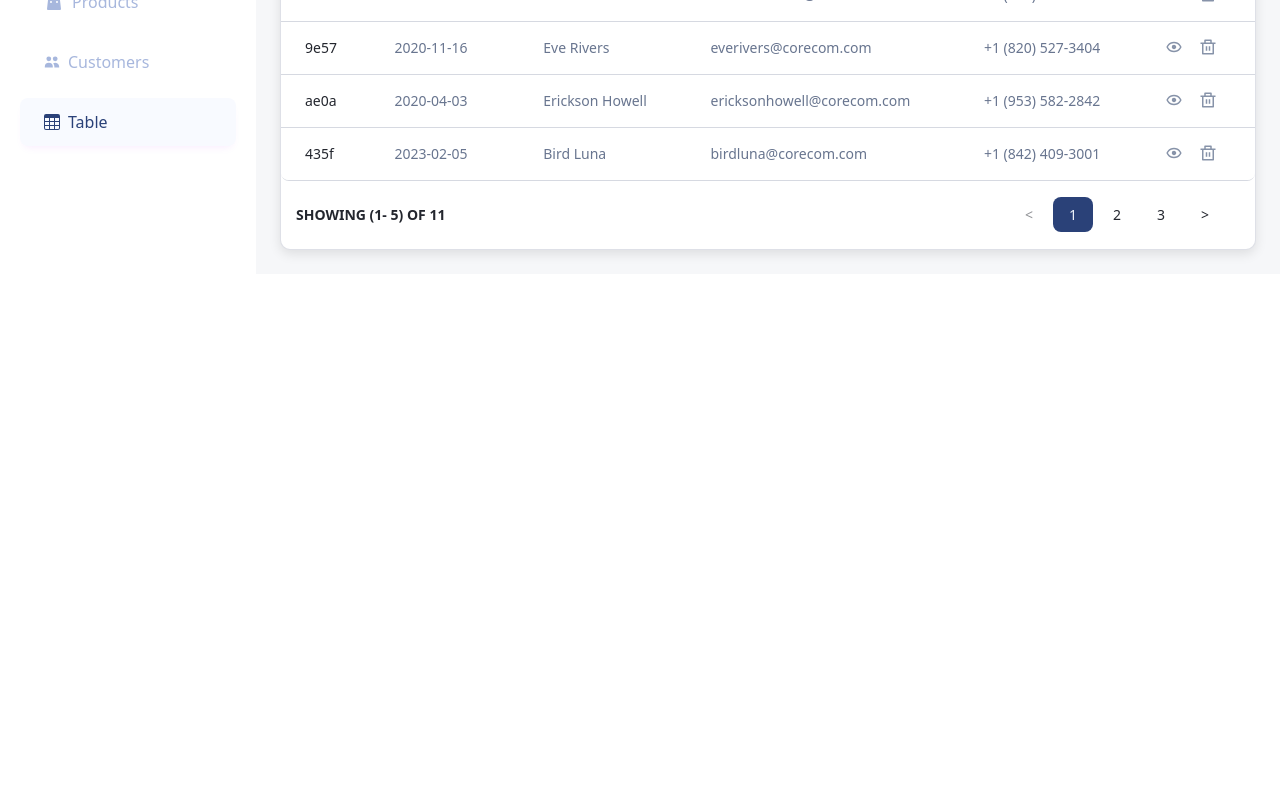
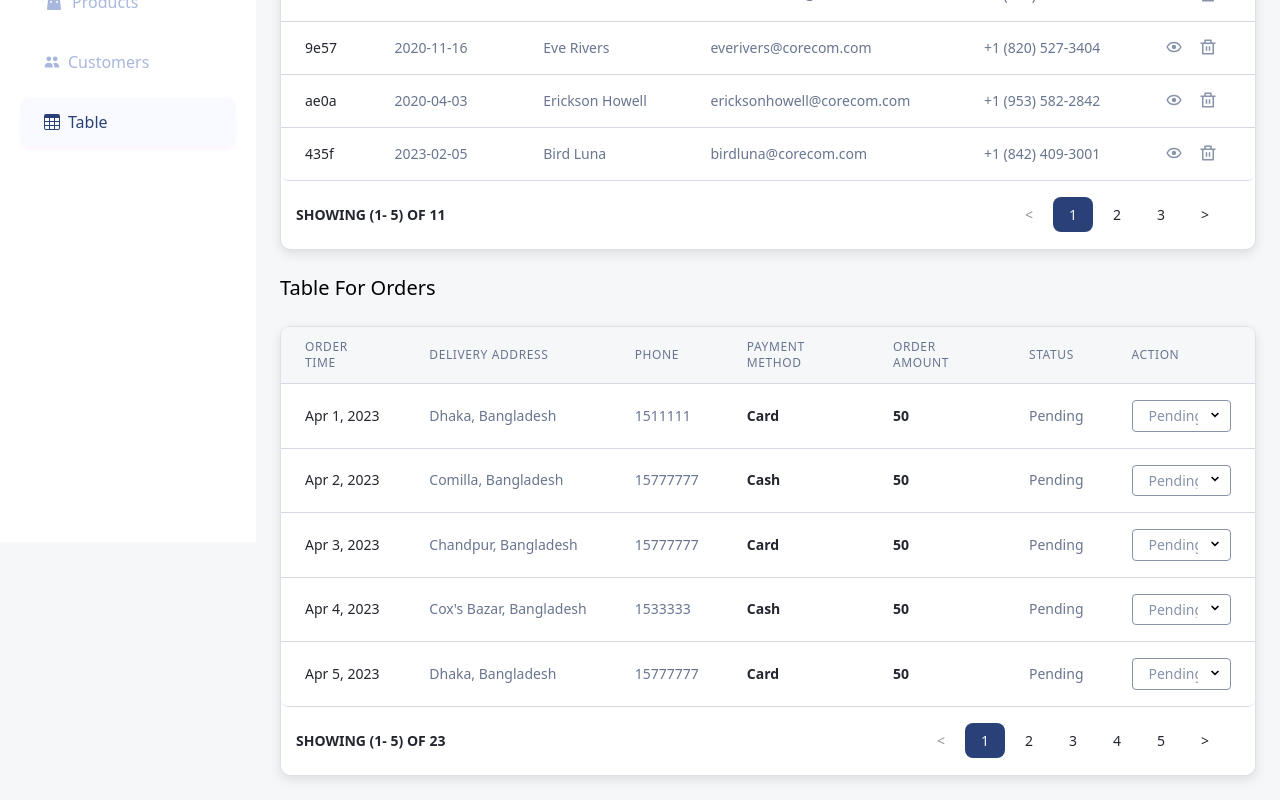
Before and after one commit to alamincoders/e-commerce-admin-dashboard-react-vite, a React (Vite) app: page /table in a window 1280 px wide. Shown: the part 258-1058 px from the top of the page. Before the commit the page ends 800 px from the top, so only its background shows below. Built offline with nearby package versions, Linux system fonts and the light colour scheme.

Commit message:
order table added

```diff
--- a/src/components/Table/CustomerTable.jsx
+++ b/src/components/Table/CustomerTable.jsx
@@ -122,7 +122,7 @@ const CustomerTable = () => {
                     </div>
                 </div>
                 <div
-                    className='text-gray-900 flex justify-between items-center w-full pl-[15px] pr-[30px] py-6 text-sm'>
+                    className='text-gray-900 flex flex-col md:flex-row gap-6 justify-between items-center w-full pl-[15px] pr-[30px] py-6 text-sm'>
                     <p className='uppercase font-semibold'>showing ({itemsOffset + 1}
                         - {itemsOffset + currentItems.length}) of {customer.length}</p>
                     <UsePagination
--- a/src/components/Table/OrderTable.jsx
+++ b/src/components/Table/OrderTable.jsx
@@ -1,63 +1,142 @@
-import React from 'react';
+import axios from 'axios';
+import React, {useEffect, useState} from 'react';
+import {UsePagination} from '../../hooks/UsePagination';
+import {RiDeleteBinLine} from 'react-icons/ri';
+import {BiShow} from 'react-icons/bi';
 
 const OrderTable = () => {
+    const [orders,
+        setOrders] = useState([])
+    const fetchData = () => {
+        axios
+            .get("/order.json")
+            .then((response) => {
+                setOrders(response.data);
+            })
+            .catch((error) => {
+                console.log(error);
+            });
+    };
+    useEffect(() => {
+        fetchData();
+    }, []);
+
+    const [currentItems,
+        setCurrentItems] = useState([])
+    const [pageCount,
+        setPageCount] = useState(0)
+    const [itemsOffset,
+        setItemsOffset] = useState(0)
+    const itemsPerPage = 5
+
     return (
+        <div>
+            <div
+                className='bg-white border-[1px] border-gray-200/80 rounded-[10px] shadow-custom'>
                 <div className="overflow-x-auto">
-        {/* <div className="align-middle inline-block min-w-full">
+                    <div className="align-middle inline-block min-w-full">
                         <div className="shadow overflow-hidden border-b border-gray-200 sm:rounded-lg">
                             <table className="min-w-full divide-y divide-gray-200">
                                 <thead className="bg-gray-50">
                                     <tr>
-                  <th scope="col" className="px-6 py-3 text-left text-xs font-medium text-gray-500 uppercase tracking-wider">
-                    Id
+                                        <th
+                                            scope="col"
+                                            className="px-6 py-3 text-left text-xs font-medium text-gray-500 uppercase tracking-wider">
+                                            Order Time
                                         </th>
-                  <th scope="col" className="px-6 py-3 text-left text-xs font-medium text-gray-500 uppercase tracking-wider">
-                    Joining Date
+                                        <th
+                                            scope="col"
+                                            className="px-6 py-3 text-left text-xs font-medium text-gray-500 uppercase tracking-wider">
+                                            Delivery Address
                                         </th>
-                  <th scope="col" className="px-6 py-3 text-left text-xs font-medium text-gray-500 uppercase tracking-wider">
-                    Name
-                  </th>
-                  <th scope="col" className="px-6 py-3 text-left text-xs font-medium text-gray-500 uppercase tracking-wider">
-                    Email
-                  </th>
-                  <th scope="col" className="px-6 py-3 text-left text-xs font-medium text-gray-500 uppercase tracking-wider">
+                                        <th
+                                            scope="col"
+                                            className="px-6 py-3 text-left text-xs font-medium text-gray-500 uppercase tracking-wider">
                                             Phone
                                         </th>
-                  <th scope="col" className="px-6 py-3 text-left text-xs font-medium text-gray-500 uppercase tracking-wider">
-                    Actions
+                                        <th
+                                            scope="col"
+                                            className="px-6 py-3 text-left text-xs font-medium text-gray-500 uppercase tracking-wider">
+                                            Payment Method
+                                        </th>
+                                        <th
+                                            scope="col"
+                                            className="px-6 py-3 text-left text-xs font-medium text-gray-500 uppercase tracking-wider">
+                                            Order Amount
+                                        </th>
+                                        <th
+                                            scope="col"
+                                            className="px-6 py-3 text-left text-xs font-medium text-gray-500 uppercase tracking-wider">
+                                            Status
+                                        </th>
+                                        <th
+                                            scope="col"
+                                            className="px-6 py-3 text-left text-xs font-medium text-gray-500 uppercase tracking-wider">
+                                            Action
                                         </th>
                                     </tr>
                                 </thead>
                                 <tbody className="bg-white divide-y divide-gray-200">
-                {
-                    currentItems.map(customer=><tr className="hover:bg-gray-50">
+                                    {currentItems.map(order => <tr className="hover:bg-gray-50">
                                         <td className="px-6 py-4 whitespace-nowrap text-sm font-medium text-gray-900">
-                    {customer._id.slice(8,12)}
+                                            {order.order_time}
                                         </td>
-                    <td className="px-6 py-4 whitespace-nowrap text-sm text-gray-500">
-                    {customer.registered.slice(0,10)}
+                                        <td className="px-6 py-4 whitespace-nowrap text-sm text-gray-500 capitalize">
+                                            {order.delivery_address}
                                         </td>
-                    <td className="px-6 py-4 whitespace-nowrap text-sm text-gray-500">
-                    {customer.name}
+                                        <td className="px-6 py-4 whitespace-nowrap text-sm text-gray-500 capitalize">
+                                            {order.phone}
                                         </td>
-                    <td className="px-6 py-4 whitespace-nowrap text-sm text-gray-500">
-                    {customer.email}
+                                        <td className="px-6 py-4 whitespace-nowrap text-sm text-gray-900 capitalize font-semibold">
+                                            {order.payment_method}
                                         </td>
-                    <td className="px-6 py-4 whitespace-nowrap text-sm text-gray-500">
-                    {customer.phone}
+                                        <td className="px-6 py-4 whitespace-nowrap text-sm text-gray-900 capitalize font-semibold">
+                                            {order.order_amount}
                                         </td>
-                    <td className="px-6 py-4 whitespace-nowrap text-sm font-medium">
-                      <a href="#" className="text-indigo-600 hover:text-indigo-900">Edit</a>
+                                        <td className="px-6 py-4 whitespace-nowrap text-sm text-gray-500 capitalize">
+                                            {order.status}
+                                        </td>
+                                        <td className="px-6 py-4 whitespace-nowrap text-sm font-medium flex gap-4">
+                                            <div class="relative inline-block">
+                                                <select
+                                                    class="block appearance-none w-full bg-white border border-gray-400 text-gray-400 hover:border-gray-500 px-4 py-1.5 pr-8 rounded shadow leading-tight focus:outline-none focus:shadow-outline">
+                                                    <option>Pending</option>
+                                                    <option>Delivered</option>
+                                                    <option>Processing</option>
+                                                    <option>Cancel</option>
+                                                </select>
+                                                <div
+                                                    class="pointer-events-none absolute inset-y-0 right-0 flex items-center px-2 text-gray-700">
+                                                    <svg
+                                                        class="fill-current h-4 w-4"
+                                                        xmlns="http://www.w3.org/2000/svg"
+                                                        viewBox="0 0 20 20"><path d="M10 12l-5-5 1.41-1.41L10 9.18l3.59-3.59L15 7l-5 5z"/></svg>
+                                                </div>
+                                            </div>
+
                                         </td>
                                     </tr>)
 }
                                 </tbody>
                             </table>
                         </div>
-        </div> */}
                     </div>
-
-
+                </div>
+                <div
+                    className='text-gray-900 flex flex-col md:flex-row gap-6 justify-between items-center w-full pl-[15px] pr-[30px] py-6 text-sm'>
+                    <p className='uppercase font-semibold'>showing ({itemsOffset + 1}
+                        - {itemsOffset + currentItems.length}) of {orders.length}</p>
+                    <UsePagination
+                        pageCount={pageCount}
+                        setPageCount={setPageCount}
+                        itemsOffset={itemsOffset}
+                        setItemsOffset={setItemsOffset}
+                        setCurrentItems={setCurrentItems}
+                        itemsPerPage={itemsPerPage}
+                        items={orders}/>
+                </div>
+            </div>
+        </div>
     );
 };
 
--- a/src/layouts/Layout.jsx
+++ b/src/layouts/Layout.jsx
@@ -14,7 +14,7 @@ const Layout = () => {
 
             <main
                 className='pt-16 transition-all duration-[400ms] bg-gray-50 lg:pl-64'>
-                <div className="p-6 "><Outlet/></div>
+                <div className=" p-2 md:p-6 "><Outlet/></div>
             </main>
         </div>
     );
--- a/src/pages/Table.jsx
+++ b/src/pages/Table.jsx
@@ -7,6 +7,7 @@ const Table = () => {
         <div>
             <h2 className='text-xl pb-4'>Table For Customer</h2>
             <CustomerTable/>
+            <h2 className='text-xl py-6'>Table For Orders</h2>
             <OrderTable/>
         </div>
     );
```
Lines whose indentation alone changed are shown as unchanged.
